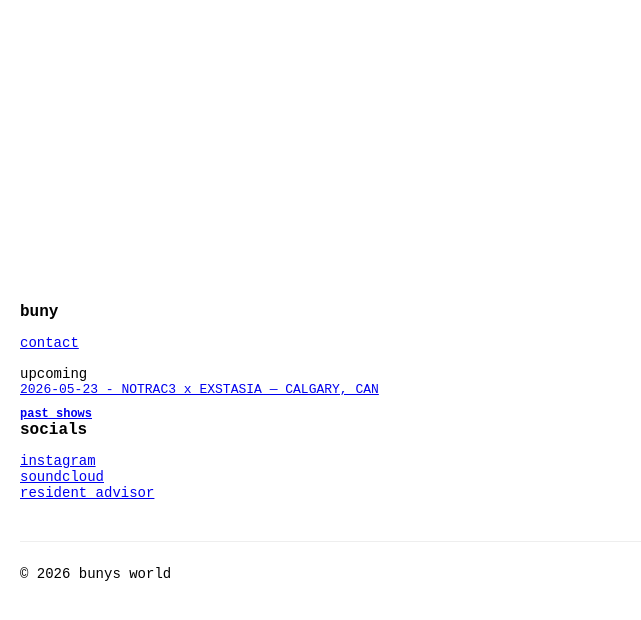
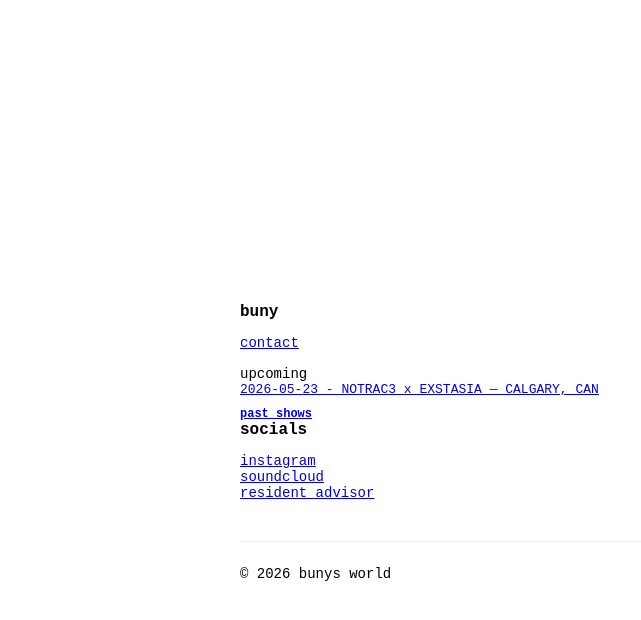
Before and after one commit to 746a70/buny, a Jekyll site: the page built from index.md, in a window 1280 px wide. Shown: the top 620 px of the page, without its empty margins (0-641 px from the left). Built offline with Jekyll 4.4.1, drawn with Linux system fonts in a browser that asks for light colours.

Commit message:
Update default.html

```diff
--- a/_layouts/default.html
+++ b/_layouts/default.html
@@ -7,13 +7,11 @@
 <link rel="stylesheet" href="/style.css">
 </head>
 <body>
-<div class="master-wrapper">
 <main class="container">
 {{ content }}
 <footer>
 <p>&copy; {{ site.time | date: '%Y' }} bunys world</p>
 </footer>
 </main>
-</div>
 </body>
 </html>
```
